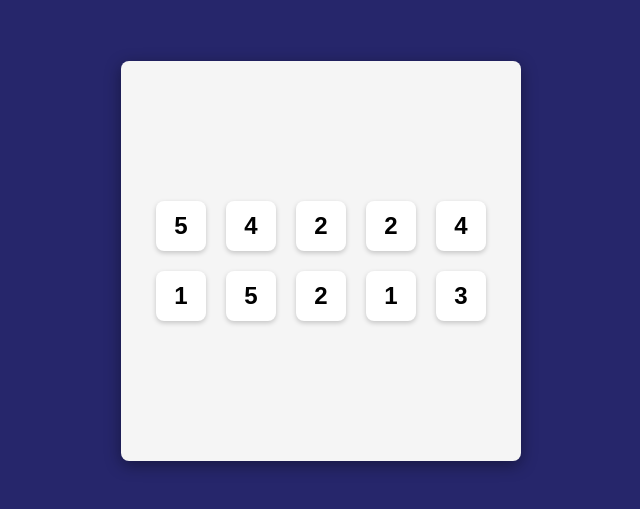
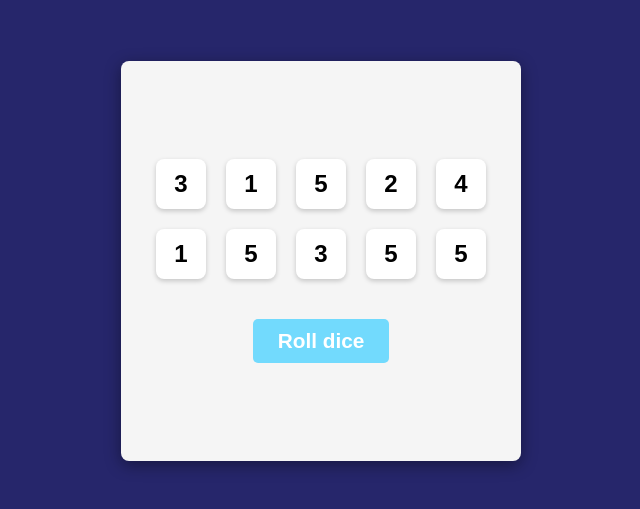
Before and after one commit to JakubStry/tenzies-project, a React (Vite) app: page / in a window 1280 px wide. Shown: the part 139-648 px from the top of the page, without its empty margins (319-959 px from the left). Built offline with nearby package versions, Linux system fonts and the light colour scheme.

Commit message:
Add roll button and style

```diff
--- a/src/App.jsx
+++ b/src/App.jsx
@@ -1,13 +1,26 @@
+import { useState } from 'react';
 import Die from './components/Die';
 function App() {
-  const diceElements = Array.from({ length: 10 }).map((_, index) => {
-    const randomValue = Math.floor(Math.random() * 6 + 1);
-    return <Die key={index} value={randomValue} />;
-  });
+  const [dice, setDice] = useState(() => generateAllNewDice());
+
+  function getRandomValue() {
+    return Math.floor(Math.random() * 6 + 1);
+  }
+
+  function generateAllNewDice() {
+    return new Array(10).fill(0).map(() => getRandomValue());
+  }
 
   return (
     <main>
-      <div className="dice-container">{diceElements}</div>
+      <div className="dice-container">
+        {dice.map((value, index) => (
+          <Die key={index} value={value} />
+        ))}
+      </div>
+      <button className="roll-btn" onClick={() => setDice(generateAllNewDice)}>
+        Roll dice
+      </button>
     </main>
   );
 }
--- a/src/index.css
+++ b/src/index.css
@@ -46,3 +46,20 @@ main {
 .dice-container > button:hover {
   transform: scale(1.05);
 }
+
+.roll-btn {
+  color: white;
+  background-color: hsl(195, 97%, 72%);
+  font-size: 1.3rem;
+  margin-top: 40px;
+  padding: 10px 25px;
+  border: none;
+  border-radius: 5px;
+  font-weight: bold;
+  cursor: pointer;
+  transition: background-color 0.15s ease;
+}
+
+.roll-btn:hover {
+  background-color: hsl(195, 97%, 62%);
+}
```
